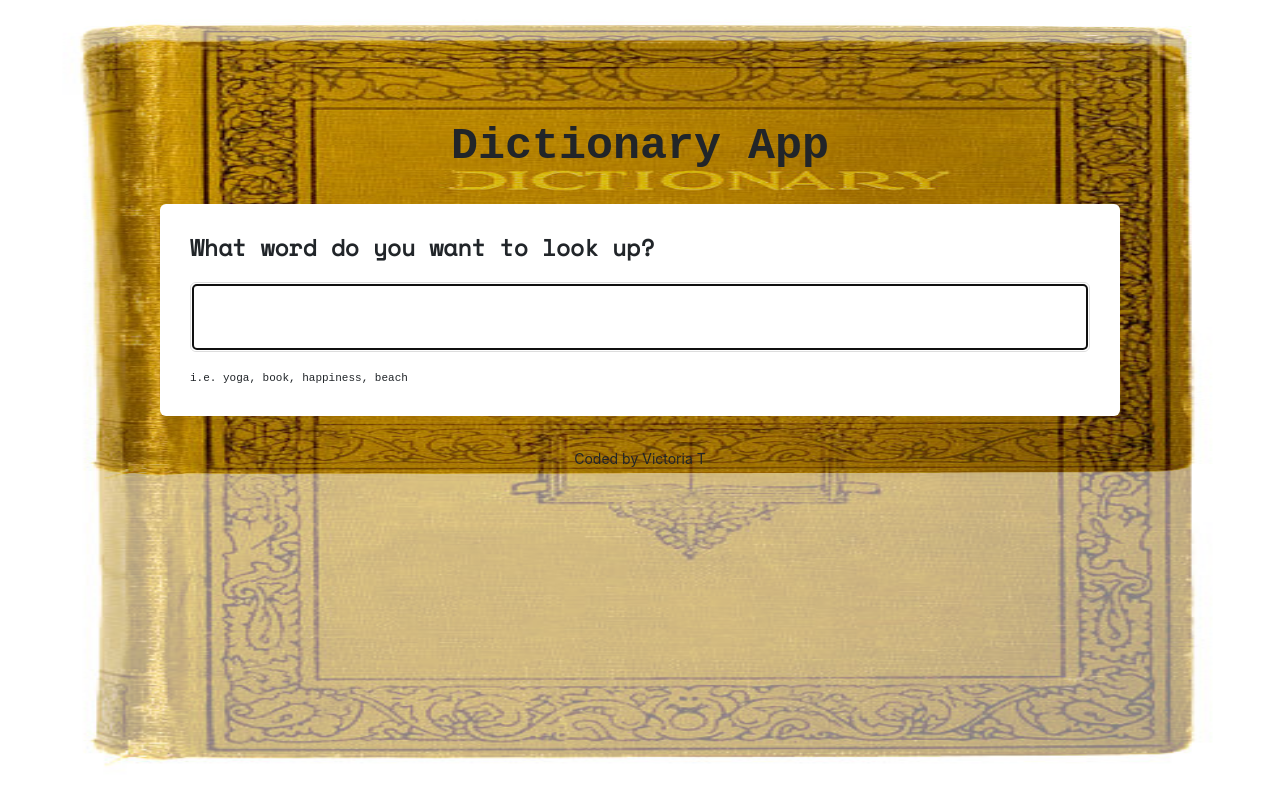
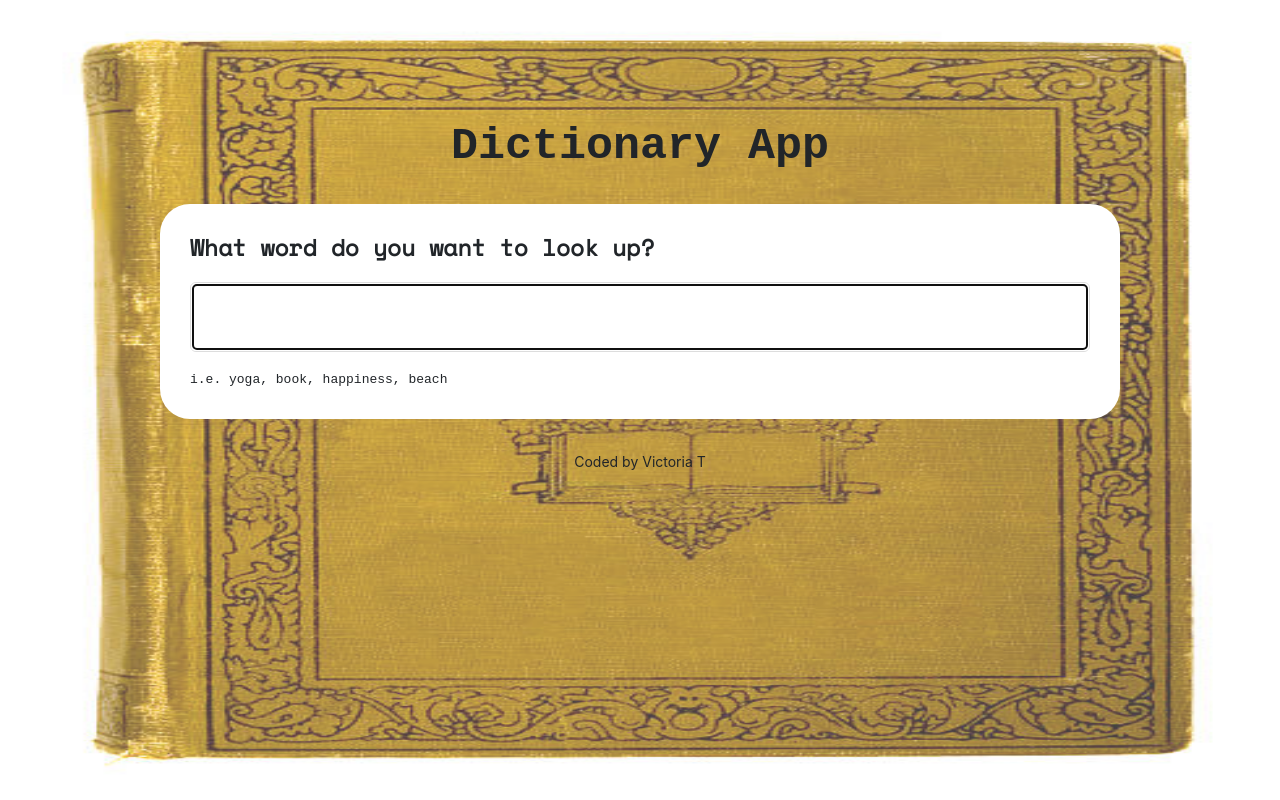
Before and after one commit to bivisito/dictionary-react, a React (Create React App) app: page / in a window 1280 px wide. Built offline with nearby package versions, Linux system fonts and the light colour scheme; no server answers; a web font is replaced by a local one.

Commit message:
Trying to adjust background image

```diff
--- a/src/App.css
+++ b/src/App.css
@@ -5,14 +5,13 @@
 
 /* /content: ""; */
 body {
-  background-image: url("./images/dictionary-cover.jpeg");
   background-size: 100% 100%;
   background-repeat: no-repeat;
 }
 body:after {
   content: "";
   background-image: url("./images/dictionary-cover.jpeg");
-  opacity: 0.5;
+  opacity: 0.75;
   top: 0;
   left: 0;
   bottom: 0;
--- a/src/App.js
+++ b/src/App.js
@@ -1,6 +1,5 @@
 import "./App.css";
 import Dictionary from "./Dictionary";
-import background from "./images/dictionary-cover.jpeg";
 
 export default function App() {
   return (
--- a/src/Dictionary.css
+++ b/src/Dictionary.css
@@ -32,7 +32,7 @@
 .Dictionary section {
   background: white;
   padding: 30px;
-  border-radius: 6px;
+  border-radius: 30px;
   margin: 20px 0;
 }
 
@@ -44,7 +44,10 @@
   border: 1px solid #ddd;
 }
 .Dictionary .hint {
-  font-size: 11px;
+  font-size: 13px;
   margin-top: 18px;
   font-family: "Syne Mono", monospace;
 }
+.onSubmit {
+  background-image: url("./images/open-book-pages.jpeg");
+}
--- a/src/Dictionary.js
+++ b/src/Dictionary.js
@@ -9,6 +9,9 @@ export default function Dictionary(props) {
   let [results, setResults] = useState(null);
   let [loaded, setLoaded] = useState(false);
   let [photos, setPhotos] = useState(null);
+  let [backgroundImage, setBackgroundImage] = useState(
+    "./images/dictionary-cover.jpeg"
+  );
 
   function handleDictionaryResponse(response) {
     setResults(response.data[0]);
@@ -33,6 +36,7 @@ export default function Dictionary(props) {
   function handleSubmit(event) {
     event.preventDefault();
     search();
+    setBackgroundImage(`./images/open-book-pages.jpeg`);
   }
 
   function handleKeywordChange(event) {
--- a/src/Synonyms.css
+++ b/src/Synonyms.css
@@ -2,6 +2,7 @@
   margin: 0;
   padding: 0;
   margin-bottom: 15px;
+  margin-top: 10px;
 }
 
 .Synonyms li {
```
Also changed, not shown: src/images/open-book-pages.jpeg (added).
